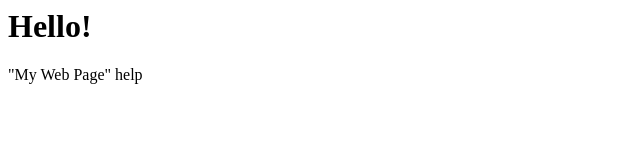
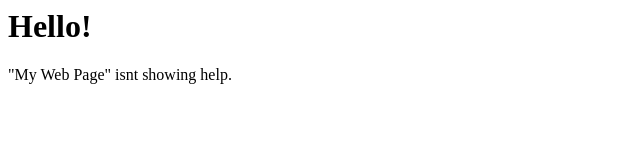
Before and after one commit to Josh-Alsybury/IxD2, a plain HTML site: page index.html in a window 1280 px wide. Shown: the full height of the page, 0-640 px from the left. Drawn offline with Linux system fonts and the light colour scheme.

Commit message:
Update index.html

```diff
--- a/index.html
+++ b/index.html
@@ -10,7 +10,7 @@
 
 <h1>Hello!</h1>
 
-  <p> "My Web Page" help </p>
+  <p> "My Web Page"  isnt showing help. </p>
 
 </body>
 
```
